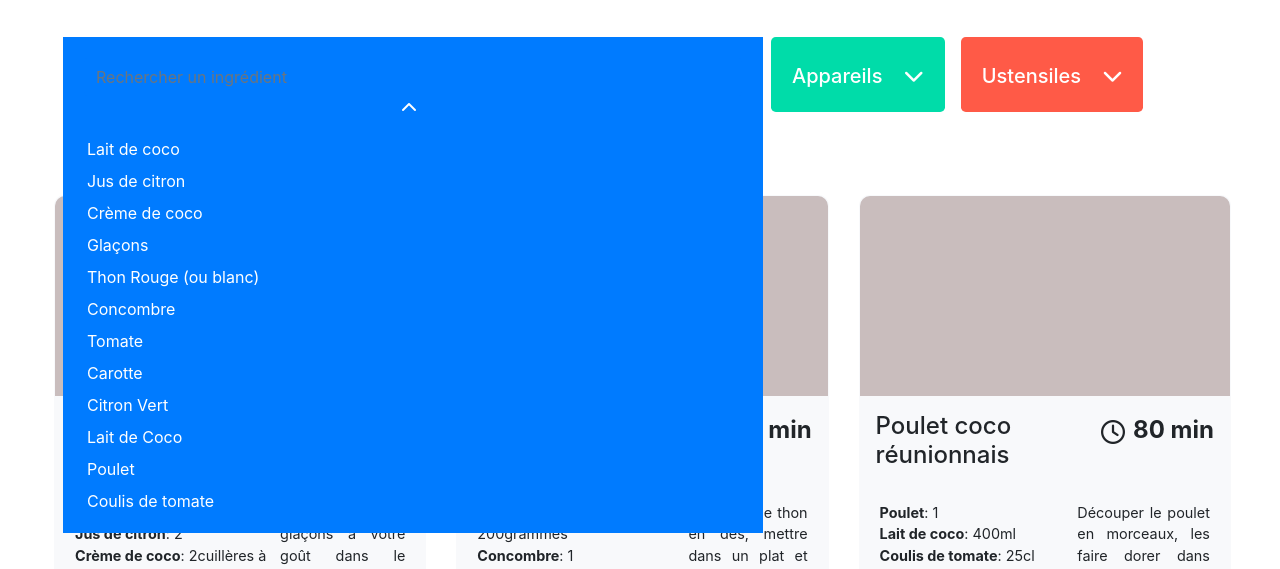
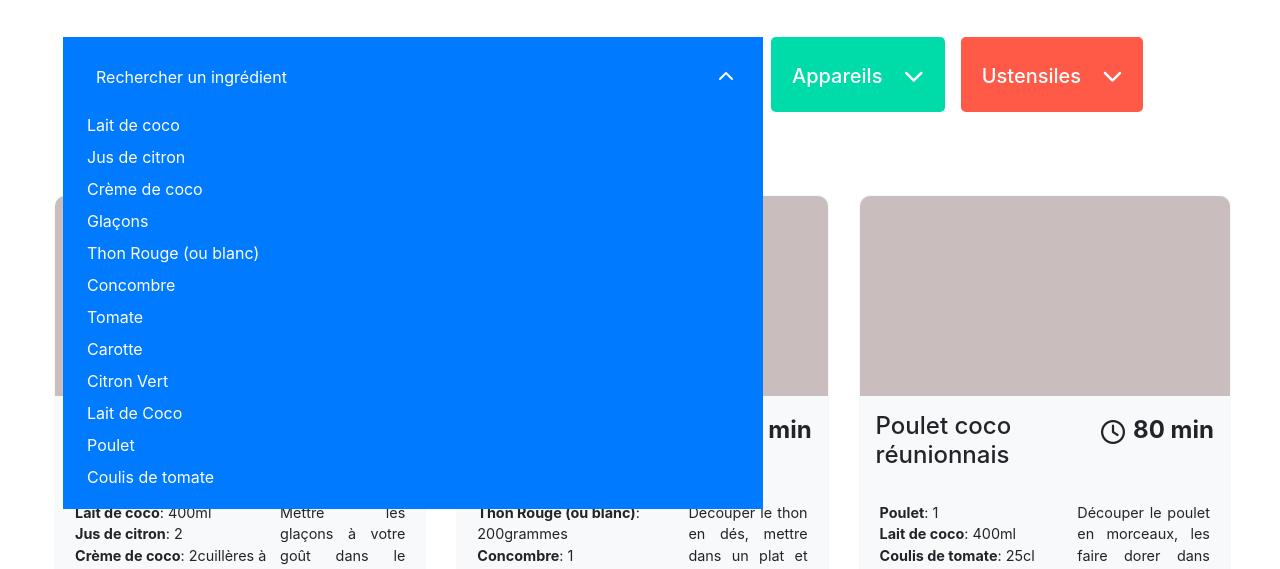
Before and after one commit to Cdrohm/theraudclement_7_24022022, a website with bundled scripts: page index.html in a window 1280 px wide. Both pictures are taken after a click on the button "Ingrédients". Shown: the part 205-774 px from the top of the page. Built offline with nearby package versions, Linux system fonts and the light colour scheme.

Commit message:
Update style.css

```diff
--- a/style/style.css
+++ b/style/style.css
@@ -12,18 +12,7 @@ span#launch-search {
     background-color: #e9ecef;
 }
 
-/*Tags*/
-.tag-search {
 
-}
-
-.tag-search.show {
-
-}
-
-.tag-search-input::placeholder {
-
-}
 
 /*Dropdown*/
 .dropdown-parent {
@@ -108,6 +97,21 @@ span#launch-search {
 
 }
 
+/*Tags*/
+.tag-search {
+
+}
+
+.tag-search.show {
+	width: 100%;
+	display: flex;
+	justify-content: space-around;
+}
+
+.tag-search-input::placeholder {
+	color: white;
+}
+
 /*Ingredients*/
 .ingredient-container {
 	overflow: hidden;
```
